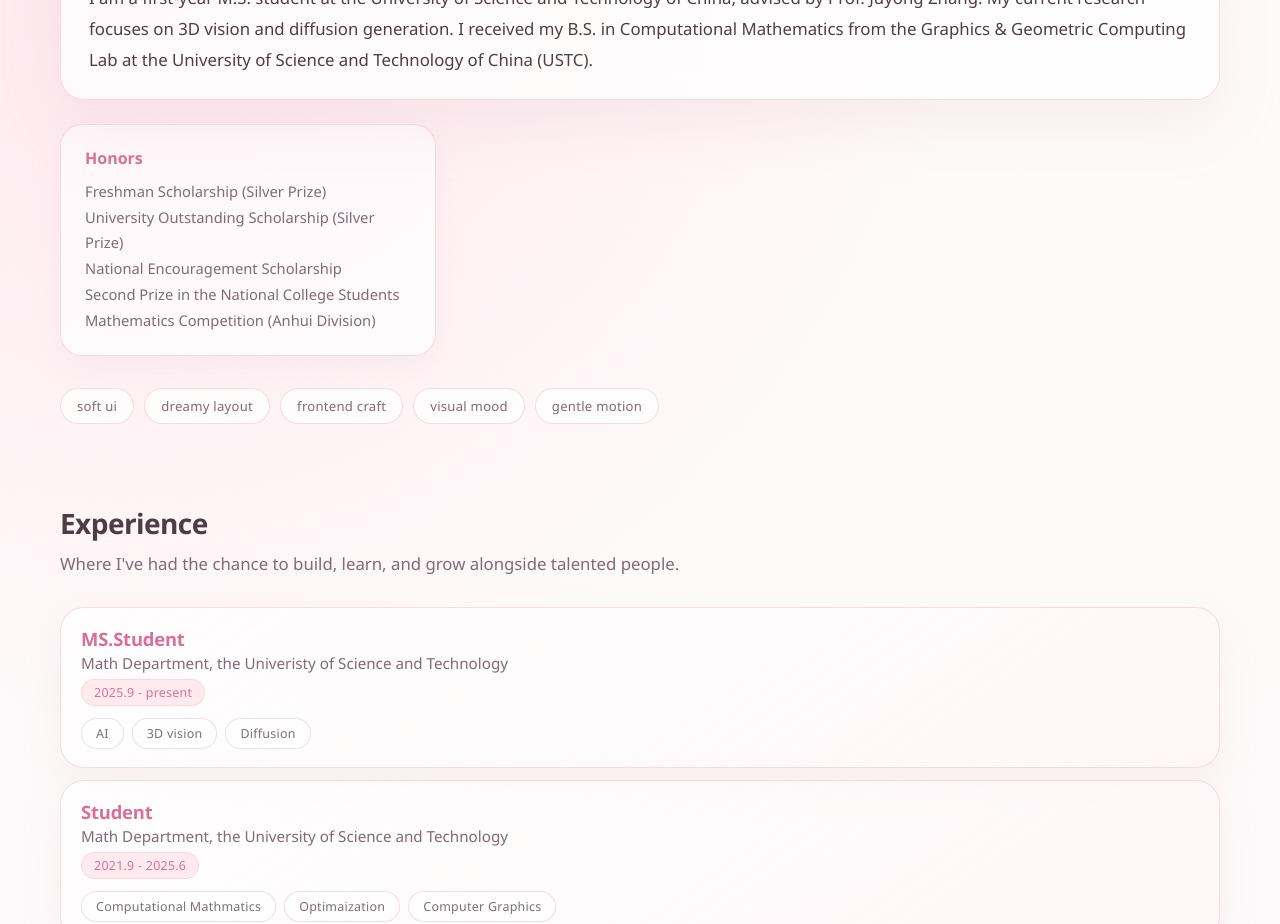
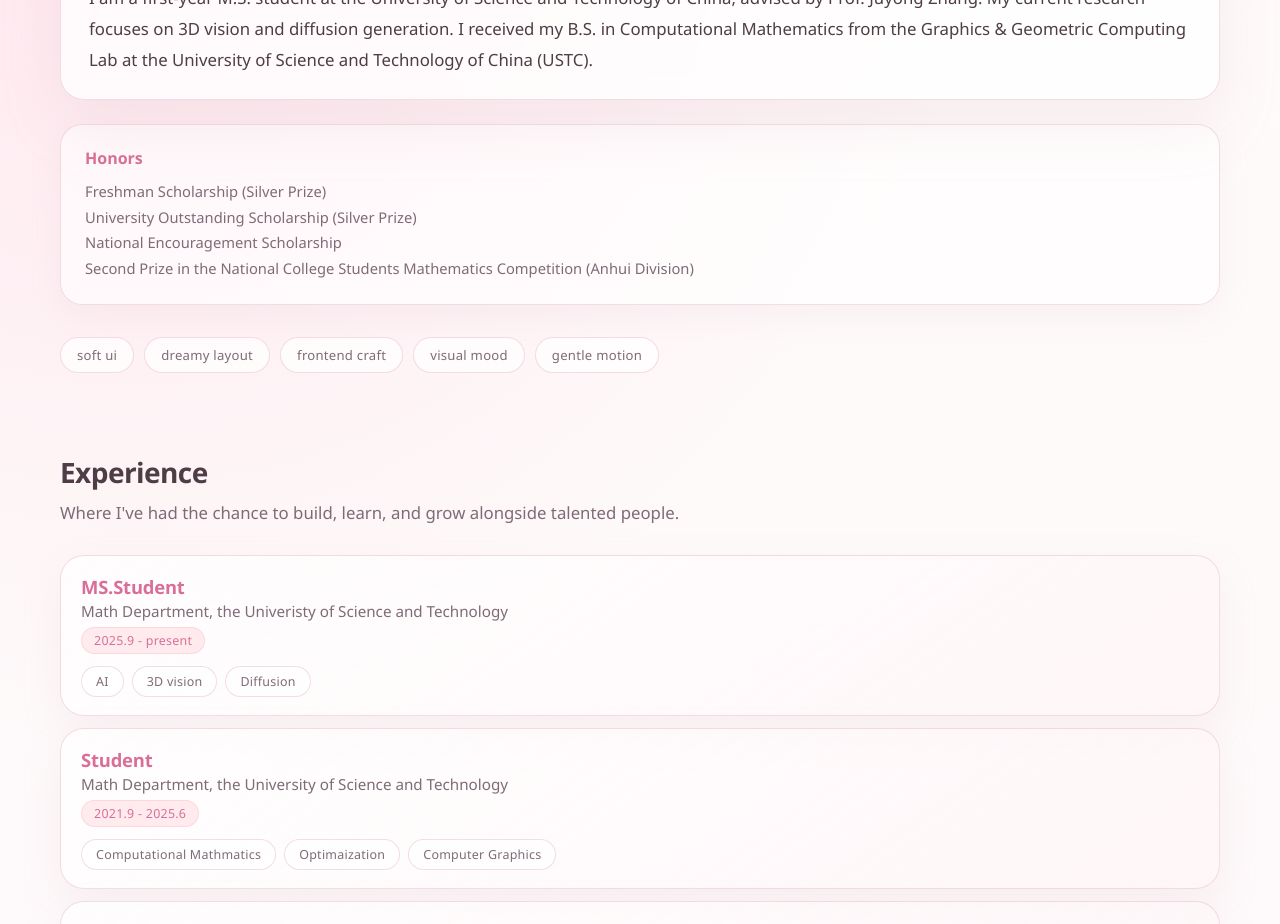
Before and after one commit to Char-1232323/zhafei.io, a React (Vite) app: page / in a window 1280 px wide. Shown: the part 960-1884 px from the top of the page. Built offline with nearby package versions, Linux system fonts and the light colour scheme.

Commit message:
fix: widen honors card below about section

```diff
--- a/src/components/MoodSection/MoodSection.module.css
+++ b/src/components/MoodSection/MoodSection.module.css
@@ -35,7 +35,7 @@
 
 .cards {
   display: grid;
-  grid-template-columns: repeat(3, 1fr);
+  grid-template-columns: 1fr;
   gap: 16px;
 }
 
@@ -78,9 +78,3 @@
   font-size: 0.82rem;
   letter-spacing: 0.02em;
 }
-
-@media (max-width: 900px) {
-  .cards {
-    grid-template-columns: 1fr;
-  }
-}
```
